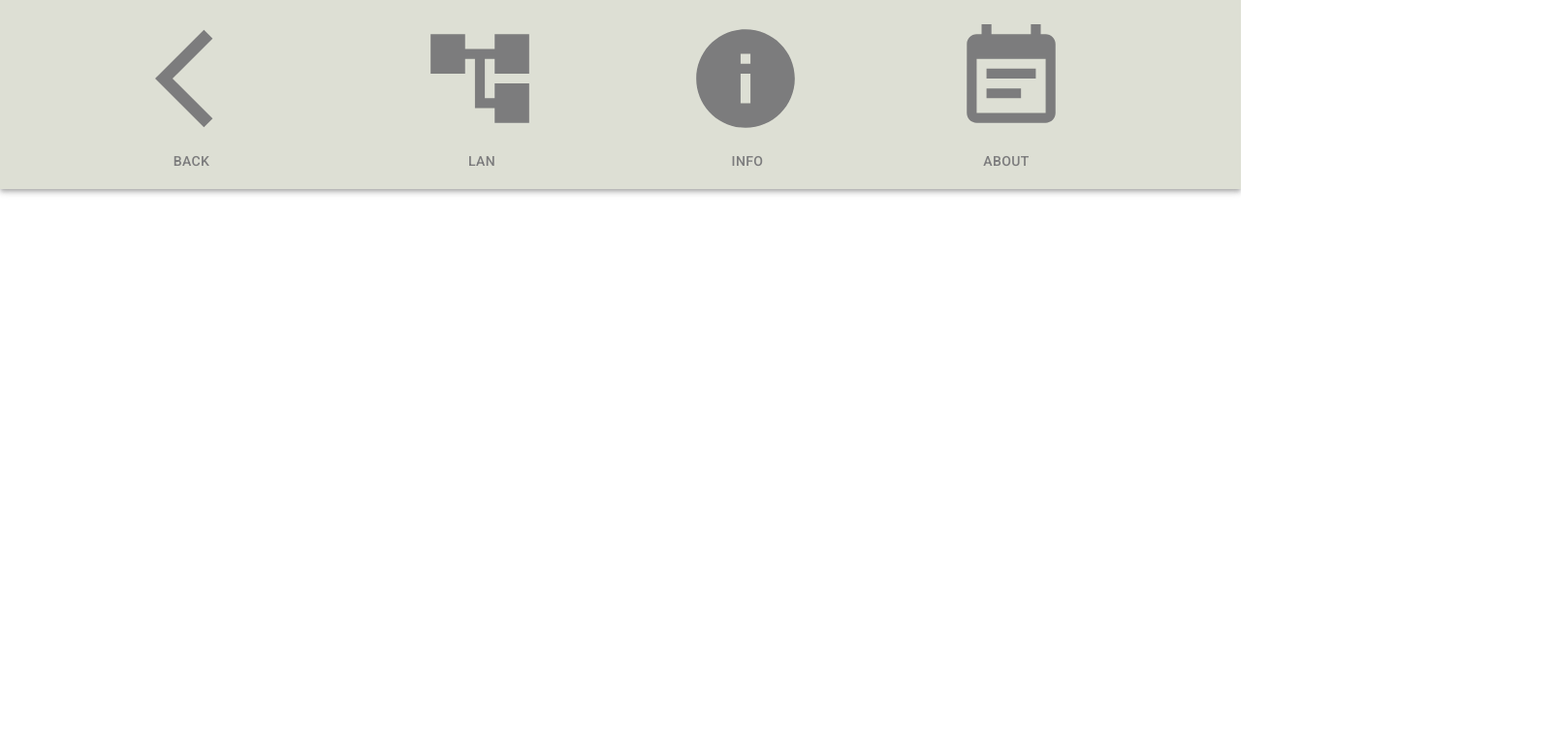
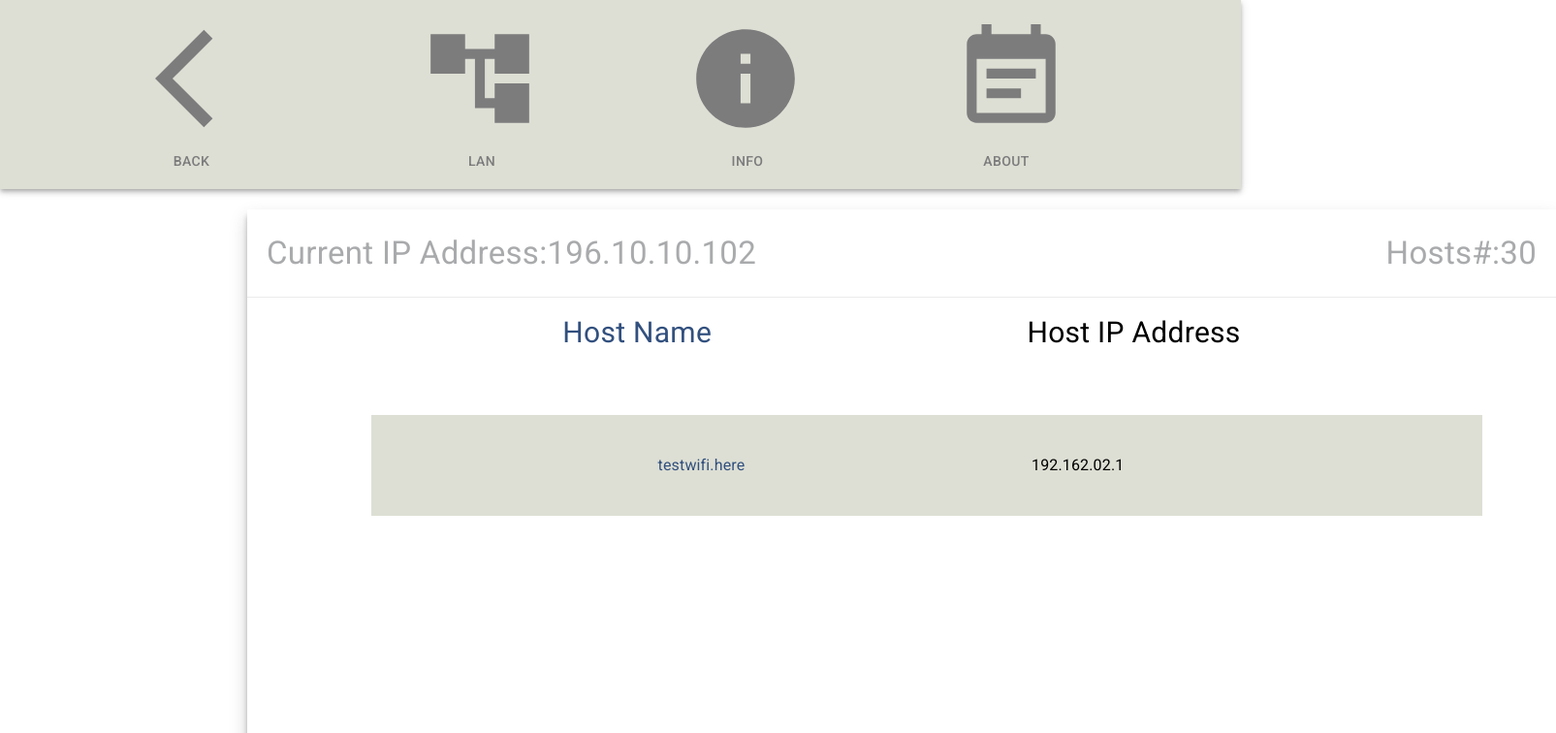
Before and after one commit to nocompanyco/monsteranalyzer, a React (Create React App) app in the folder client/: page /lan in a window 1280 px wide. Shown: the top 756 px of the page at 97% size, 1605 px wide, since content can reach past the window. Built offline with nearby package versions, Linux system fonts and the light colour scheme.

Commit message:
design the body of lanPage

```diff
--- /dev/null
+++ b/client/src/components/host-data/host-data.component.jsx
@@ -0,0 +1,20 @@
+import React, { Fragment } from 'react';
+import { Typography, Button } from '@material-ui/core';
+import './host-data.styles.css';
+export default function HostData() {
+  return (
+    <Fragment>
+      <div className="container">
+        <div className="card">
+          <Typography style={{ color: '#32507E' }}>testwifi.here</Typography>
+          <Typography style={{ marginRight: 74 }}>192.162.02.1</Typography>
+        </div>
+        <div>
+          {/* <Button variant="contained" color="primary" className="stopBtn">
+            Stop
+  </Button>*/}
+        </div>
+      </div>
+    </Fragment>
+  );
+}
--- /dev/null
+++ b/client/src/components/host-data/host-data.styles.css
@@ -0,0 +1,24 @@
+.container {
+  display: flex;
+}
+
+.card {
+  position: absolute;
+  width: 1146px;
+  height: 104px;
+  left: 128px;
+  top: 212px;
+  background-color: #dddfd4;
+  display: flex;
+  align-items: center;
+  flex-direction: row;
+  justify-content: space-evenly;
+}
+
+.stopbtn {
+  border-radius: 50%;
+  width: 130px;
+  height: 130px;
+  background-color: #3bb7e3;
+  font-size: 30px;
+}
--- /dev/null
+++ b/client/src/components/lan-body/lan-body.component.jsx
@@ -0,0 +1,32 @@
+import React from 'react';
+import useStyles from './lan-body.styles';
+import { Divider, Typography,Button } from '@material-ui/core';
+import HostData from '../host-data/host-data.component';
+
+export default function LanBody() {
+  const classes = useStyles();
+  return (
+    <div className={classes.container}>
+      <div className={classes.top}>
+        <Typography className={classes.text} style={{ marginLeft: 20 }}>
+          Current IP Address:196.10.10.102
+        </Typography>
+        <Typography className={classes.text} style={{ marginRight: 20 }}>
+          Hosts#:30
+        </Typography>
+      </div>
+      <Divider light />
+      <div className={classes.table}>
+        <Typography style={{ color: '#32507E', fontSize: 30 }}>
+          Host Name
+        </Typography>
+        <Typography style={{ fontSize: 30 }}>Host IP Address</Typography>
+      </div>
+      <div className={classes.data}>
+        <HostData />
+
+      </div>
+
+    </div>
+  );
+}
--- /dev/null
+++ b/client/src/components/lan-body/lan-body.styles.jsx
@@ -0,0 +1,35 @@
+import { makeStyles } from '@material-ui/core/styles';
+
+const useStyles = makeStyles((theme) => ({
+  container: {
+    position: 'absolute',
+    width: 1350,
+    height: 700,
+    left: 255,
+    top: 216,
+    background: '#FFFFFF',
+    boxShadow:
+      '0px 9px 18px rgba(0, 0, 0, 0.18), 0px 5.5px 5px rgba(0, 0, 0, 0.24)',
+  },
+  top: {
+    height: 90,
+    display: 'flex',
+    flexDirection: 'row',
+    justifyContent: 'space-between',
+    alignItems: 'center',
+  },
+  text: {
+    color: '#A9AAAC',
+    fontSize: 33,
+  },
+  table: {
+    display: 'flex',
+    alignItems: 'center',
+    flexDirection: 'row',
+    justifyContent: 'space-evenly',
+    height: 70,
+  },
+
+}));
+
+export default useStyles;
--- a/client/src/components/lan-header/lan-header.component.jsx
+++ b/client/src/components/lan-header/lan-header.component.jsx
@@ -22,7 +22,7 @@ export default function Header() {
           <div className={classes.container}>
             <IconButton
               id="one"
-              edge="false"
+              edge={false}
               className={classes.menuButton}
               color="inherit"
               aria-label="back"
--- a/client/src/pages/lanPage/lanPage.component.jsx
+++ b/client/src/pages/lanPage/lanPage.component.jsx
@@ -1,10 +1,12 @@
 import React, { Fragment } from 'react';
 import Header from '../../components/lan-header/lan-header.component';
+import LanBody from '../../components/lan-body/lan-body.component'
 
 export default function LanPage() {
   return (
     <Fragment>
       <Header />
+      <LanBody />
     </Fragment>
   );
 }
```
Also changed, not shown: 1 other file (tests, documents, lock files or other folders).
